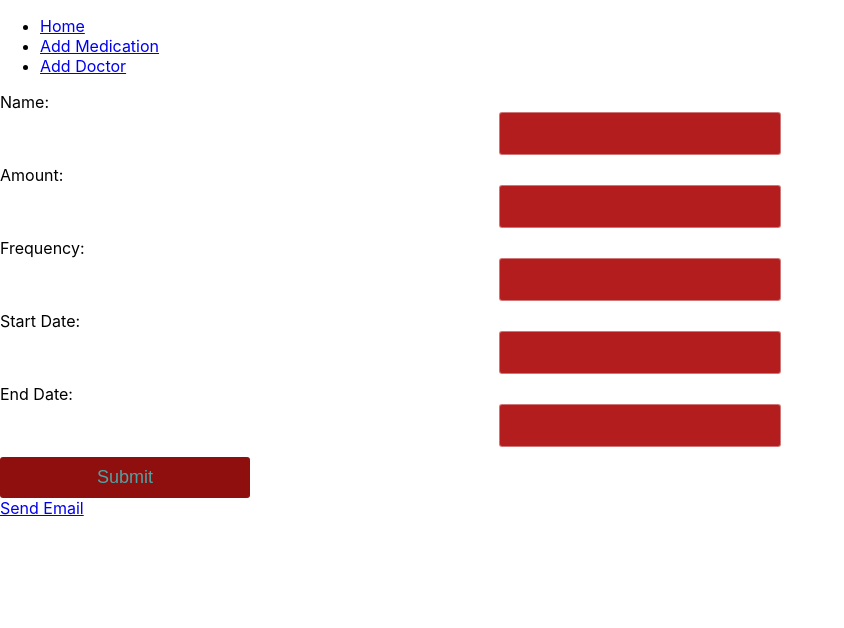
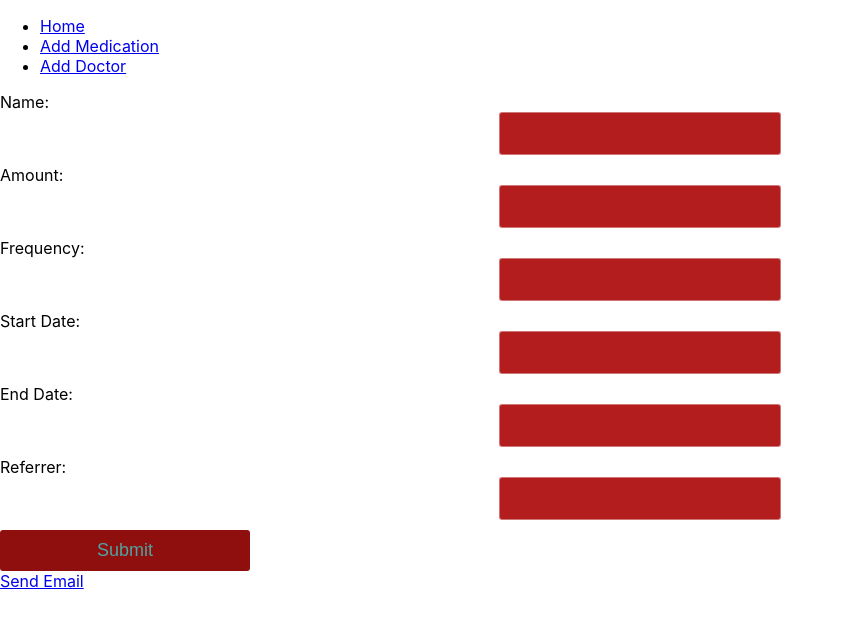
Before and after one commit to nihar113/InTOUCH, a React (Create React App) app in the folder intouch/: page /AddMedication in a window 1280 px wide. Shown: the top 628 px of the page, without its empty margins (0-844 px from the left). Built offline with nearby package versions, Linux system fonts and the light colour scheme.

Commit message:
Referrer field added

```diff
--- a/intouch/src/pages/AddMedication.jsx
+++ b/intouch/src/pages/AddMedication.jsx
@@ -6,6 +6,7 @@ function Form(){
     const [freq, setFreq] = useState("");
     const [start, setStart] = useState("");
     const [end, setEnd] = useState("");
+    const [referrer, setReferrer] = useState("");
 
     function changeName(event){
         setName(event.target.value);
@@ -26,6 +27,9 @@ function Form(){
     function changeEnd(event){
         setEnd(event.target.value);
     }
+    function changeReferrer(event){
+        setReferrer(event.target.value);
+    }
     function handleClick(event){
         console.log("hi");
         event.preventDefault();
@@ -43,6 +47,8 @@ function Form(){
                     <input type="text" onChange={changeStart}/>
                 <label>End Date:</label>
                     <input type="text" onChange={changeEnd}/>
+                <label>Referrer:</label>
+                    <input type="text" onChange={changeReferrer}/>
                 <button type='submit'>Submit</button>
             </form>
         </div>
```
